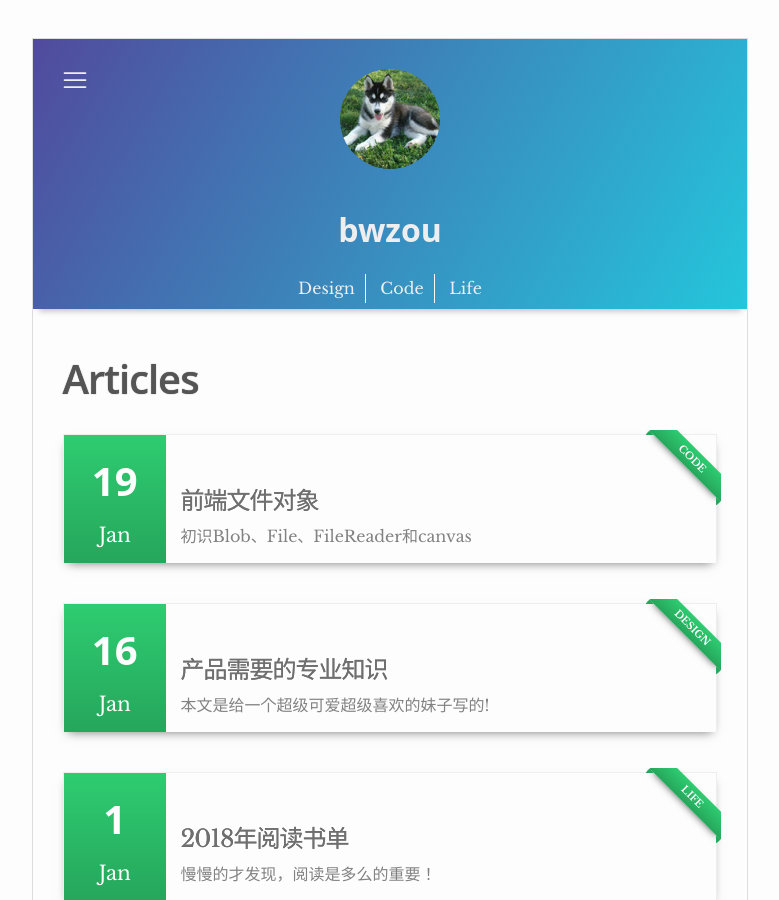
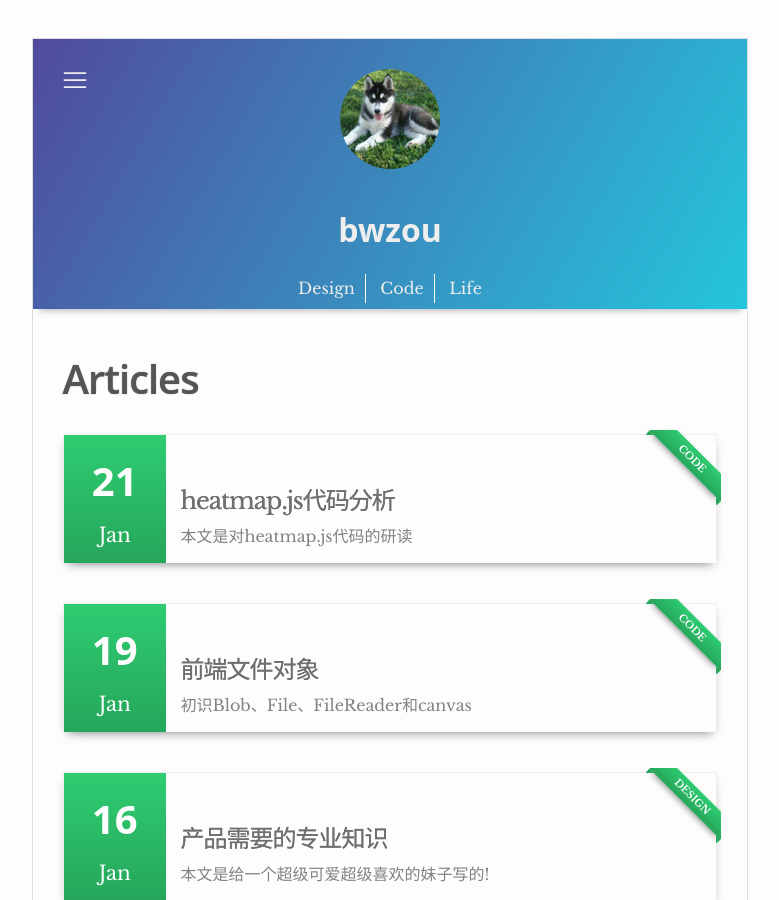
Before and after one commit to bwzou/bwzou, a Jekyll site: the page built from index.html, in a window 1280 px wide and 900 px high. Shown: the whole window, without its empty margins (250-1029 px from the left). Built offline with Jekyll 4.4.1, drawn with Linux system fonts in a browser that asks for light colours.

Commit message:
上传heatmap.js代码学习

````diff
--- a/_posts/2018-01-19-front-end-file-object.md
+++ b/_posts/2018-01-19-front-end-file-object.md
@@ -9,9 +9,33 @@
 本文主要介绍Blob、File、FileReader和Canvas已经URL等对象属性及作用，最后结合工作遇到的问题介绍他们的应用场景。
 
 ### Blob
+Blob对象表示不可变得类似文件对象的原始数据。Blob表示不一定是JavaScript原生形式的数据。
+
+**构造函数**：构造函数返回一个新的Blob对象。blob的内容由参数数组中给出的值串联组成。
+
+```js
+var blob = new Blob(array,options)
+```
+
+* 参数array是一个由ArrayBuffer,ArrayBufferView,Blob,DOMString等对象构成的Array,或者其他类似对象的混合体，它将会被放进Blob。其中DOMString会被编码为UTF-8.
+
+* options 是一个可选的BlobPropertyBag字典，它可能会指定如下两个属性：
+	* type，默认值为""，它代表了将会被放入到blob中的数组内容的MIME类型。
+	* endings，默认值为"transparent",用于指定包含行结束符\n的字符串如何被写入。它是以下两个值中的一个： "native"，代表行结束符会被更改为适合宿主操作系统文件系统的换行符，或者 "transparent"，代表会保持blob中保存的结束符不变。
+
+**从blob中读取数据**：从Blob中读取内容内容的唯一方法是使用FileReader。以下代码将Blob的内容作为类型数组读取：
+
+```js
+var reader = new FileReader();
+reader.addEventListener("loadend", function() {
+   // reader.result 包含转化为类型数组的blob
+});
+```
+
 
 
 ### File
+File接口基于Blob，继承了blob的功能并将其扩展使其支持用户系统上的文件。File接口提供有关文件的信息，并允许网页中的 JavaScript 访问其内容。
 
 
 ### FileReader
--- /dev/null
+++ b/_posts/2018-01-21-heatmap-code.md
@@ -0,0 +1,8 @@
+---
+layout: post
+title: "heatmap.js代码分析"
+description: 本文是对heatmap.js代码的研读
+date:   2018-01-21 09:00:00 +0800
+categories: code
+author: bwzou
+---
````
